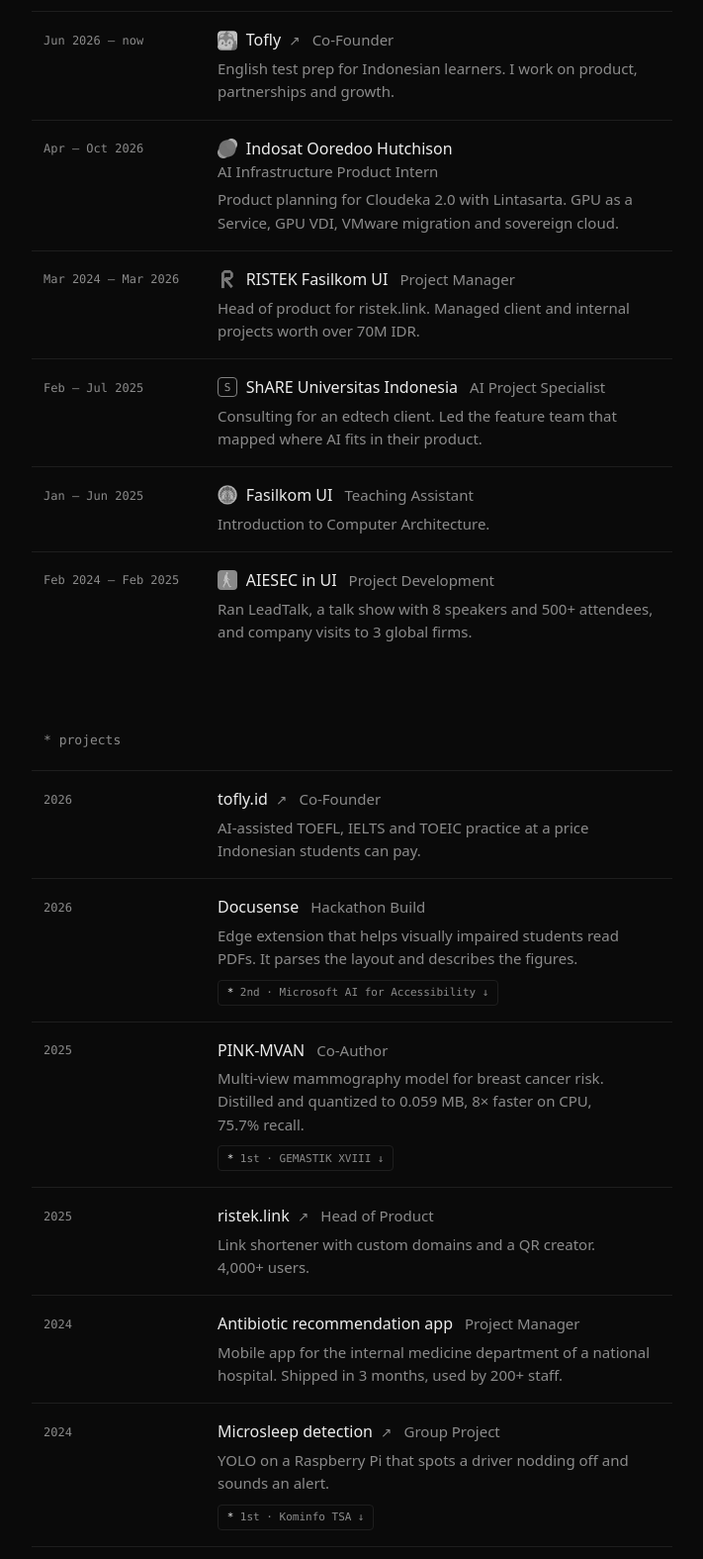
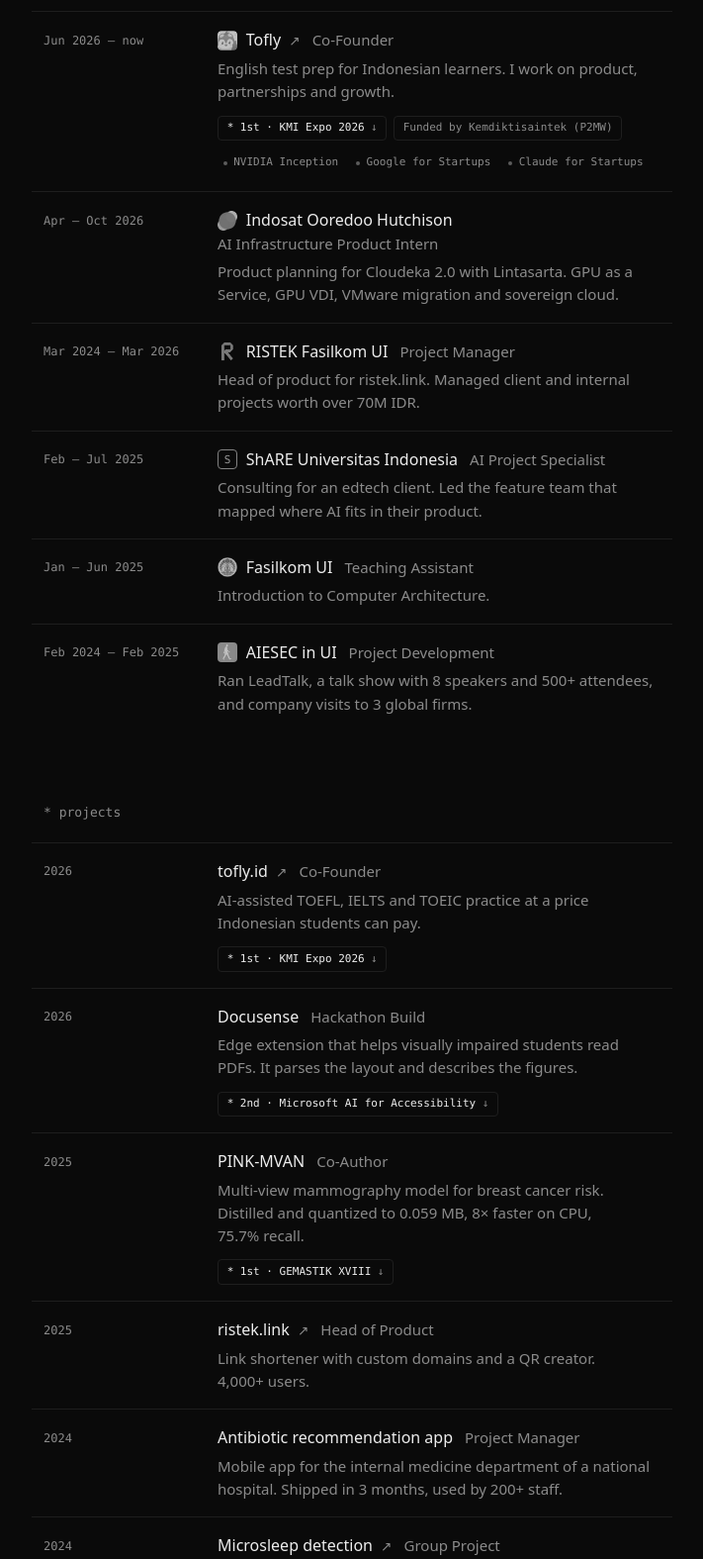
Before and after one commit to farrelrp/portfolio, an Astro site: page / in a window 1280 px wide. Shown: the part 1160-2735 px from the top of the page at 99% size, without its empty margins (284-995 px from the left). Built offline with nearby package versions, Linux system fonts and the light colour scheme; Astro itself is replaced by a stand-in of ours.

Commit message:
Show Tofly's funding, KMI Expo win and startup programs
Project badges are now a list with three kinds: awards (link to the
award row), funding, and programs (lighter, no border). Tofly lists
the KMI Expo 2026 win, Kemdiktisaintek P2MW funding, and NVIDIA
Inception, Google for Startups and Claude for Startups. KMI Expo is
added to the awards list and the CV.

```diff
--- a/src/components/Cv.astro
+++ b/src/components/Cv.astro
@@ -82,7 +82,9 @@ const cvProjects = projects.filter((p) =>
             </div>
             <p class="cv-note">
               {p.summary}
-              {p.award && <span class="cv-award"> {p.award.label.replace(" · ", " Place, ")}.</span>}
+              {p.badges
+                ?.filter((bd) => bd.kind === "award")
+                .map((bd) => <span class="cv-award"> {bd.label.replace(" · ", " Place, ")}.</span>)}
             </p>
           </div>
         ))
--- a/src/components/List.astro
+++ b/src/components/List.astro
@@ -35,12 +35,25 @@ const { id, entries } = Astro.props;
                 {e.role && <span class="row-role">{e.role}</span>}
               </p>
               <p class="row-summary">{e.summary}</p>
-              {e.award && (
-                <button type="button" class="award" data-jump={e.award.target} title="Jump to the award">
-                  <span class="award-star" aria-hidden="true">*</span>
-                  {e.award.label}
-                  <span class="award-arrow" aria-hidden="true">↓</span>
-                </button>
+              {e.badges && (
+                <ul class="badges">
+                  {e.badges.map((bd) => (
+                    <li>
+                      {bd.target ? (
+                        <button type="button" class={`badge badge-${bd.kind}`} data-jump={bd.target} title="Jump to the award">
+                          <span class="badge-star" aria-hidden="true">*</span>
+                          {bd.label}
+                          <span class="badge-arrow" aria-hidden="true">↓</span>
+                        </button>
+                      ) : (
+                        <span class={`badge badge-${bd.kind}`}>
+                          {bd.kind === "award" && <span class="badge-star" aria-hidden="true">*</span>}
+                          {bd.label}
+                        </span>
+                      )}
+                    </li>
+                  ))}
+                </ul>
               )}
             </div>
           </li>
--- a/src/data/profile.ts
+++ b/src/data/profile.ts
@@ -28,6 +28,13 @@ export const marks = [
   { name: "GEMASTIK", logo: "gemastik.png", target: "gemastik" },
 ];
 
+export type Badge = {
+  kind: "award" | "funding" | "program";
+  label: string;
+  /** Id of the row to jump to. */
+  target?: string;
+};
+
 export type Entry = {
   title: string;
   role?: string;
@@ -40,8 +47,11 @@ export type Entry = {
   id?: string;
   /** File in public/logos. Shown grey, in colour on hover. */
   logo?: string;
-  /** Award this project won. `target` is the id of the award row. */
-  award?: { label: string; target: string };
+  /**
+   * Small chips under the summary. An award with a `target` jumps to that
+   * award row. Funding and programs are plain labels.
+   */
+  badges?: Badge[];
   /** Hide from the site list, keep in the CV. */
   cvOnly?: boolean;
 };
@@ -56,9 +66,18 @@ export const work: Entry[] = [
     href: "https://tofly.id",
     summary:
       "English test prep for Indonesian learners. I work on product, partnerships and growth.",
+    badges: [
+      { kind: "award", label: "1st · KMI Expo 2026", target: "kmi-expo" },
+      { kind: "funding", label: "Funded by Kemdiktisaintek (P2MW)" },
+      { kind: "program", label: "NVIDIA Inception" },
+      { kind: "program", label: "Google for Startups" },
+      { kind: "program", label: "Claude for Startups" },
+    ],
     points: [
       "Co-founded tofly.id, a TOEFL, IELTS and TOEIC practice platform priced for Indonesian students.",
-      "Received bootstrap funding from the Ministry of Higher Education, Science, and Technology.",
+      "Funded through P2MW by the Ministry of Higher Education, Science, and Technology (Kemdiktisaintek).",
+      "Won 1st Place in the Bisnis Digital Berkembang (growing digital business) category at KMI Expo 2026.",
+      "Accepted into NVIDIA Inception, Google for Startups and Claude for Startups.",
       "Own product strategy, business development, partnerships and growth.",
     ],
   },
@@ -132,12 +151,13 @@ export const projects: Entry[] = [
     role: "Co-Founder",
     date: "2026",
     href: "https://tofly.id",
+    badges: [{ kind: "award", label: "1st · KMI Expo 2026", target: "kmi-expo" }],
     summary: "AI-assisted TOEFL, IELTS and TOEIC practice at a price Indonesian students can pay.",
   },
   {
     title: "Docusense",
     role: "Hackathon Build",
-    award: { label: "2nd · Microsoft AI for Accessibility", target: "microsoft-hackathon" },
+    badges: [{ kind: "award", label: "2nd · Microsoft AI for Accessibility", target: "microsoft-hackathon" }],
     date: "2026",
     summary:
       "Edge extension that helps visually impaired students read PDFs. It parses the layout and describes the figures.",
@@ -145,7 +165,7 @@ export const projects: Entry[] = [
   {
     title: "PINK-MVAN",
     role: "Co-Author",
-    award: { label: "1st · GEMASTIK XVIII", target: "gemastik" },
+    badges: [{ kind: "award", label: "1st · GEMASTIK XVIII", target: "gemastik" }],
     date: "2025",
     summary:
       "Multi-view mammography model for breast cancer risk. Distilled and quantized to 0.059 MB, 8× faster on CPU, 75.7% recall.",
@@ -167,7 +187,7 @@ export const projects: Entry[] = [
   {
     title: "Microsleep detection",
     role: "Group Project",
-    award: { label: "1st · Kominfo TSA", target: "kominfo-tsa" },
+    badges: [{ kind: "award", label: "1st · Kominfo TSA", target: "kominfo-tsa" }],
     date: "2024",
     href: "http://bit.ly/DrowsinessProject",
     summary: "YOLO on a Raspberry Pi that spots a driver nodding off and sounds an alert.",
@@ -189,6 +209,14 @@ export const projects: Entry[] = [
 ];
 
 export const awards: Entry[] = [
+  {
+    id: "kmi-expo",
+    logo: "tofly.png",
+    title: "KMI Expo 2026, Bisnis Digital Berkembang",
+    role: "1st Place, National",
+    date: "Oct 2026",
+    summary: "For Tofly. The final stage of P2MW, Kemdiktisaintek's student business program.",
+  },
   {
     id: "microsoft-hackathon",
     title: "Microsoft ASEAN AI for Accessibility Hackathon",
--- a/src/styles/global.css
+++ b/src/styles/global.css
@@ -442,8 +442,13 @@ button {
   font-size: 0.9375rem;
   text-wrap: pretty;
 }
-.award {
+.badges {
   margin-top: 0.6rem;
+  display: flex;
+  flex-wrap: wrap;
+  gap: 0.4rem;
+}
+.badge {
   display: inline-flex;
   align-items: center;
   gap: 0.4rem;
@@ -453,6 +458,7 @@ button {
   border-radius: 4px;
   font-family: var(--mono);
   font-size: 0.6875rem;
+  line-height: 1.3;
   color: var(--muted);
   position: relative;
   transition:
@@ -460,28 +466,41 @@ button {
     color 0.15s ease,
     transform 0.12s ease;
 }
-/* 44px tap target without a taller badge */
-.award::after {
+/* awards read first: brighter text */
+.badge-award {
+  color: var(--fg);
+}
+/* programs are memberships, not wins: no border, just a dot */
+.badge-program {
+  border-color: transparent;
+  padding: 0 0.3rem;
+}
+.badge-program::before {
+  content: "";
+  width: 4px;
+  height: 4px;
+  border-radius: 50%;
+  background: var(--faint);
+}
+button.badge::after {
   content: "";
   position: absolute;
   inset: -0.6rem 0;
 }
-.award:active {
+button.badge:active {
   transform: scale(0.97);
 }
-.award-star {
-  color: var(--fg);
-}
-.award-arrow {
+.badge-arrow {
+  color: var(--muted);
   transition: transform 0.18s ease;
 }
 @media (hover: hover) {
-  .award:hover {
+  button.badge:hover {
     border-color: var(--muted);
+  }
+  button.badge:hover .badge-arrow {
+    transform: translateY(2px);
     color: var(--fg);
-  }
-  .award:hover .award-arrow {
-    transform: translateY(2px);
   }
 }
 .cv-award {
```
